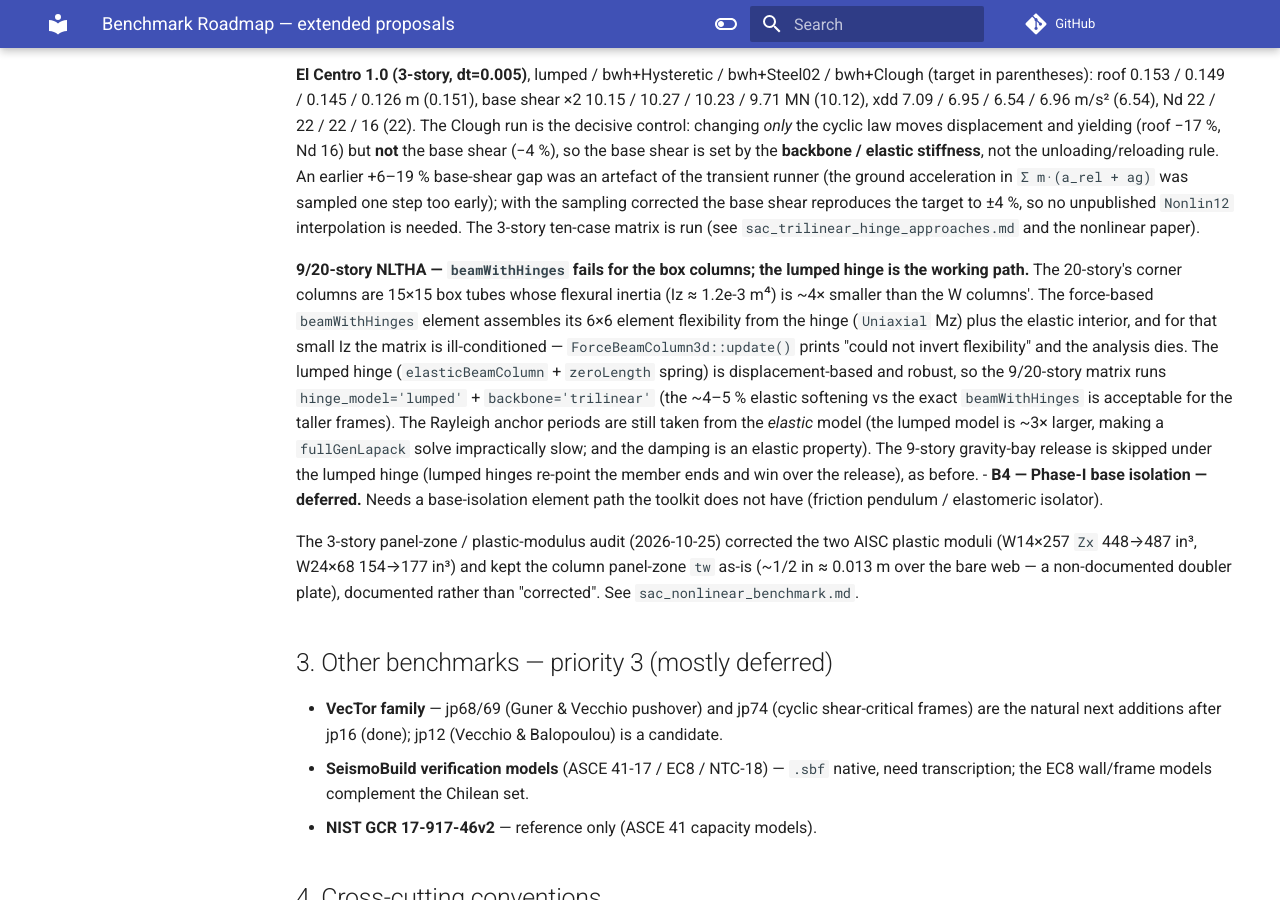
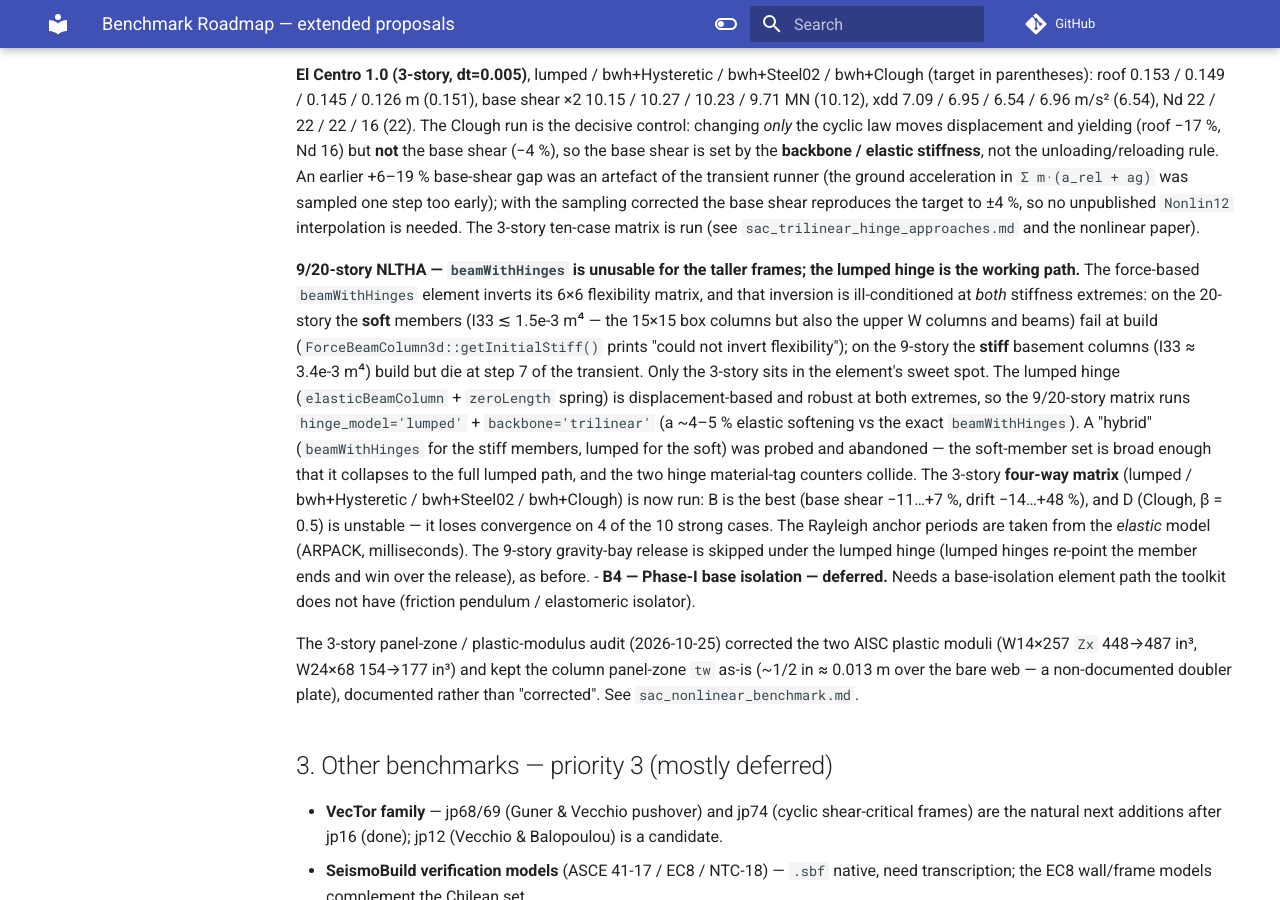
Before and after one commit to boustrephon/fea_toolkit, an MkDocs documentation site: the page built from docs/benchmark_roadmap.md, in a window 1280 px wide and 900 px high, scrolled down 3177 px. Built offline with MkDocs 1.6.1 and Material for MkDocs 9.7.7, drawn with Linux system fonts in a browser that asks for light colours; comment, search, counter and statistics services are not loaded.

Commit message:
docs(sac): record the beamWithHinges both-extremes failure and the four-way matrix

```diff
--- a/docs/benchmark_roadmap.md
+++ b/docs/benchmark_roadmap.md
@@ -186,22 +186,27 @@ frames under the ten record cases — is planned as an A0–A4 sequence:
   `Nonlin12` interpolation is needed.  The 3-story ten-case matrix is run (see
   `sac_trilinear_hinge_approaches.md` and the nonlinear paper).
 
-  **9/20-story NLTHA — `beamWithHinges` fails for the box columns; the lumped
-  hinge is the working path.**  The 20-story's corner columns are 15×15 box
-  tubes whose flexural inertia (Iz ≈ 1.2e-3 m⁴) is ~4× smaller than the W
-  columns'.  The force-based `beamWithHinges` element assembles its 6×6 element
-  flexibility from the hinge (`Uniaxial` Mz) plus the elastic interior, and for
-  that small Iz the matrix is ill-conditioned — `ForceBeamColumn3d::update()`
-  prints "could not invert flexibility" and the analysis dies.  The lumped
-  hinge (`elasticBeamColumn` + `zeroLength` spring) is displacement-based and
-  robust, so the 9/20-story matrix runs `hinge_model='lumped'` +
-  `backbone='trilinear'` (the ~4–5 % elastic softening vs the exact
-  `beamWithHinges` is acceptable for the taller frames).  The Rayleigh anchor
-  periods are still taken from the *elastic* model (the lumped model is ~3×
-  larger, making a `fullGenLapack` solve impractically slow; and the damping is
-  an elastic property).  The 9-story gravity-bay release is skipped under the
-  lumped hinge (lumped hinges re-point the member ends and win over the
-  release), as before.
+  **9/20-story NLTHA — `beamWithHinges` is unusable for the taller frames; the
+  lumped hinge is the working path.**  The force-based `beamWithHinges` element
+  inverts its 6×6 flexibility matrix, and that inversion is ill-conditioned at
+  *both* stiffness extremes: on the 20-story the **soft** members (I33 ≲ 1.5e-3
+  m⁴ — the 15×15 box columns but also the upper W columns and beams) fail at
+  build (`ForceBeamColumn3d::getInitialStiff()` prints "could not invert
+  flexibility"); on the 9-story the **stiff** basement columns (I33 ≈ 3.4e-3
+  m⁴) build but die at step 7 of the transient.  Only the 3-story sits in the
+  element's sweet spot.  The lumped hinge (`elasticBeamColumn` + `zeroLength`
+  spring) is displacement-based and robust at both extremes, so the 9/20-story
+  matrix runs `hinge_model='lumped'` + `backbone='trilinear'` (a ~4–5 % elastic
+  softening vs the exact `beamWithHinges`).  A "hybrid" (`beamWithHinges` for
+  the stiff members, lumped for the soft) was probed and abandoned — the
+  soft-member set is broad enough that it collapses to the full lumped path,
+  and the two hinge material-tag counters collide.  The 3-story **four-way
+  matrix** (lumped / bwh+Hysteretic / bwh+Steel02 / bwh+Clough) is now run: B
+  is the best (base shear −11…+7 %, drift −14…+48 %), and D (Clough, β = 0.5)
+  is unstable — it loses convergence on 4 of the 10 strong cases.  The Rayleigh
+  anchor periods are taken from the *elastic* model (ARPACK, milliseconds).
+  The 9-story gravity-bay release is skipped under the lumped hinge (lumped
+  hinges re-point the member ends and win over the release), as before.
 - **B4 — Phase-I base isolation — deferred.** Needs a base-isolation element
   path the toolkit does not have (friction pendulum / elastomeric isolator).
 
```
